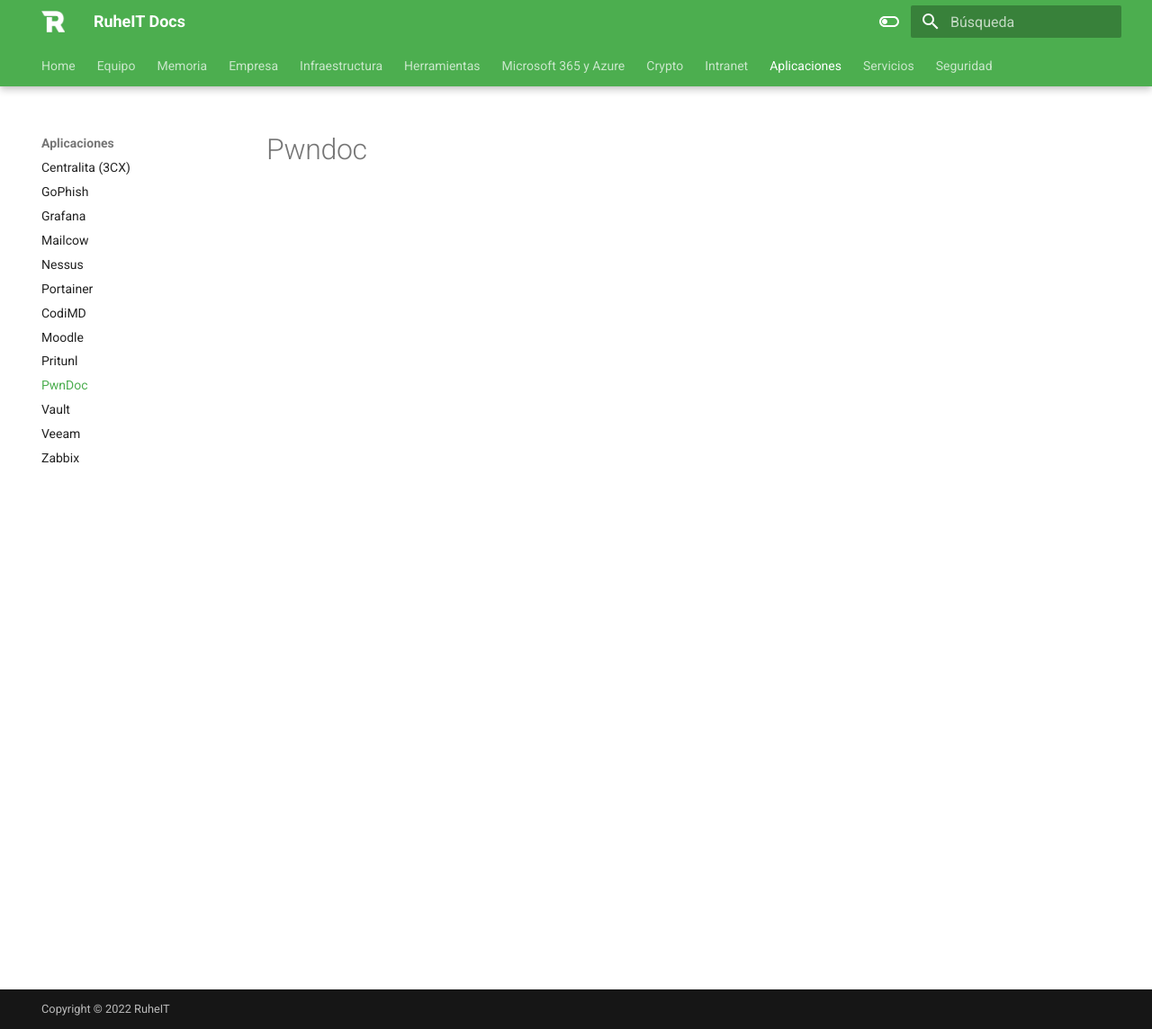
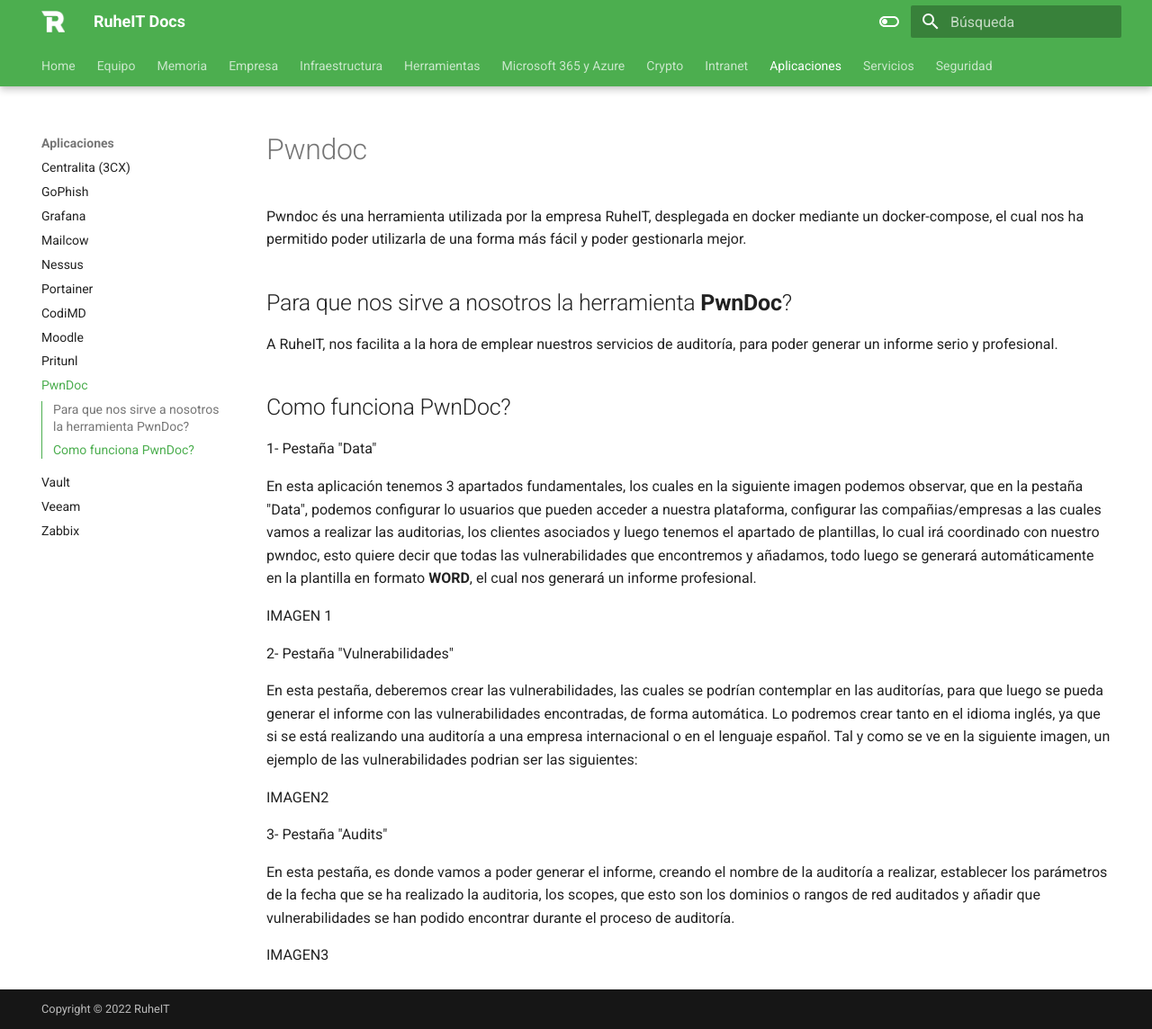
Before and after one commit to RuheIT/docs, an MkDocs documentation site: the page built from docs/aplicaciones/pwndoc.md, in a window 1280 px wide and 1144 px high. Shown: the whole window at 90% size. Built offline with MkDocs 1.6.1 and Material for MkDocs 9.7.7, drawn with Linux system fonts in a browser that asks for light colours; comment, search, counter and statistics services are not loaded.

Commit message:
PwnDoc Updated

```diff
--- a/docs/aplicaciones/pwndoc.md
+++ b/docs/aplicaciones/pwndoc.md
@@ -1 +1,27 @@
 # Pwndoc
+
+Pwndoc és una herramienta utilizada por la empresa RuheIT, desplegada en docker mediante un docker-compose, el cual nos ha permitido poder utilizarla de una forma más fácil y poder gestionarla mejor.
+
+## Para que nos sirve a nosotros la herramienta **PwnDoc**?
+
+A RuheIT, nos facilita a la hora de emplear nuestros servicios de auditoría, para poder generar un informe serio y profesional.
+
+## Como funciona PwnDoc?
+
+1- Pestaña "Data"
+
+En esta aplicación tenemos 3 apartados fundamentales, los cuales en la siguiente imagen podemos observar, que en la pestaña "Data", podemos configurar lo usuarios que pueden acceder a nuestra plataforma, configurar las compañias/empresas a las cuales vamos a realizar las auditorias, los clientes asociados y luego tenemos el apartado de plantillas, lo cual irá coordinado con nuestro pwndoc, esto quiere decir que todas las vulnerabilidades que encontremos y añadamos, todo luego se generará automáticamente en la plantilla en formato **WORD**, el cual nos generará un informe profesional.
+
+IMAGEN 1
+
+2- Pestaña "Vulnerabilidades"
+
+En esta pestaña, deberemos crear las vulnerabilidades, las cuales se podrían contemplar en las auditorías, para que luego se pueda generar el informe con las vulnerabilidades encontradas, de forma automática. Lo podremos crear tanto en el idioma inglés, ya que si se está realizando una auditoría a una empresa internacional o en el lenguaje español. Tal y como se ve en la siguiente imagen, un ejemplo de las vulnerabilidades podrian ser las siguientes:
+
+IMAGEN2
+
+3- Pestaña "Audits"
+
+En esta pestaña, es donde vamos a poder generar el informe, creando el nombre de la auditoría a realizar, establecer los parámetros de la fecha que se ha realizado la auditoria, los scopes, que esto son los dominios o rangos de red auditados y añadir que vulnerabilidades se han podido encontrar durante el proceso de auditoría.
+
+IMAGEN3
```
